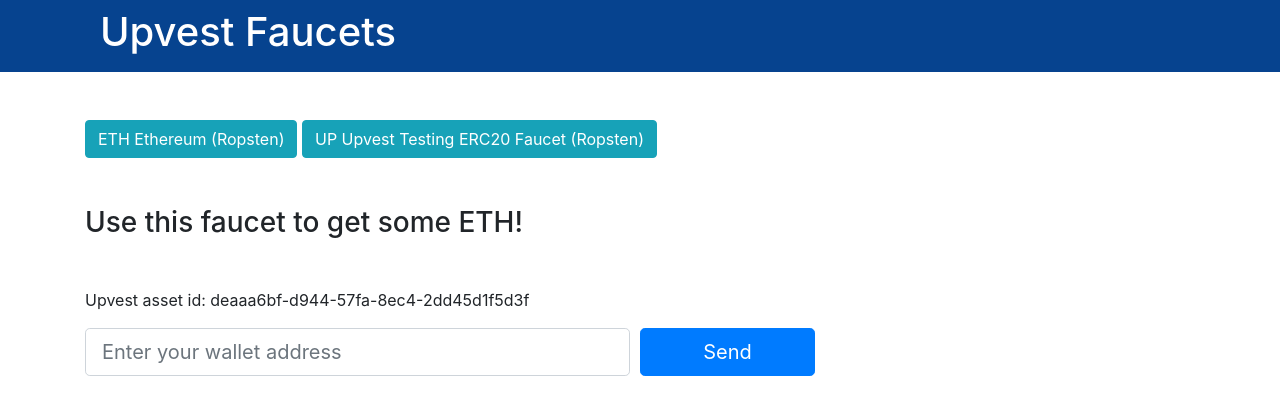
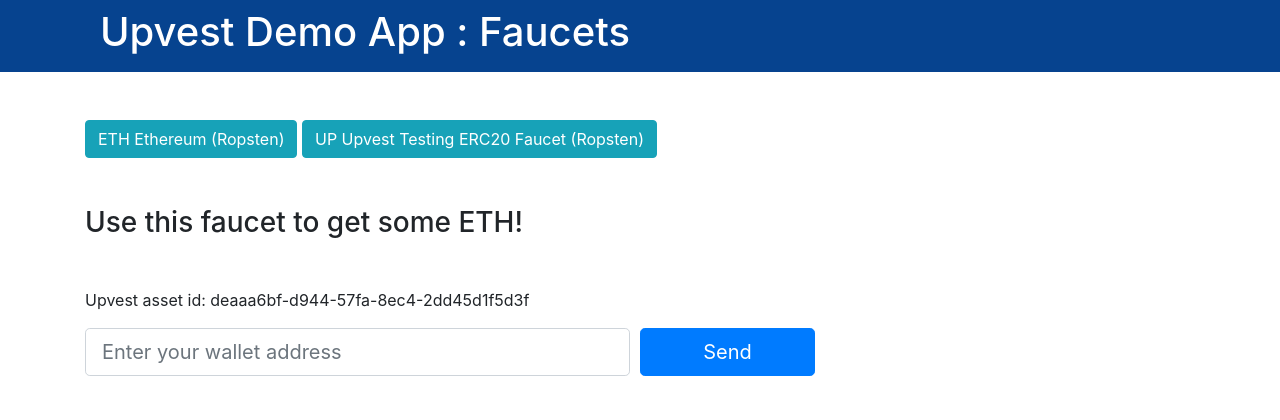
Before and after one commit to upvestco/example-faucet, a Django app: template faucet/core/templates/faucet.html in a window 1280 px wide. Shown: the top 420 px of the page. Run offline with Django 3.2, Linux system fonts and the light colour scheme; the template is opened without the code that fills it: values that come from a table or form of the project are taken from there, others are empty; data comes from the database, SQL or seed files in the repository; parts of the project's set-up code (start-up, migrations or seed data) failed here and were passed over; some libraries are stand-ins or nearby versions.

Commit message:
Making the purpose of the application clearer

```diff
--- a/faucet/core/templates/faucet.html
+++ b/faucet/core/templates/faucet.html
@@ -2,7 +2,7 @@
 <!DOCTYPE html>
 <html>
 <head>
-    <title>Upvest Faucets</title>
+    <title>Upvest Demo App : Faucets</title>
     <link rel="icon" href="{% static 'favicon.ico' %}" type="image/png" sizes="16x16">
     <meta http-equiv="Content-Type" content="text/html; charset=utf-8">
     <meta name="viewport" content="width=device-width, initial-scale=1.0">
@@ -14,7 +14,7 @@
     <nav class="navbar static-top mb-5">
       <div class="container text-white">
         <div class="col-md-8">
-          <h1>Upvest Faucets</h1>
+          <h1>Upvest Demo App : Faucets</h1>
         </div>
       </div>
     </nav>
```
